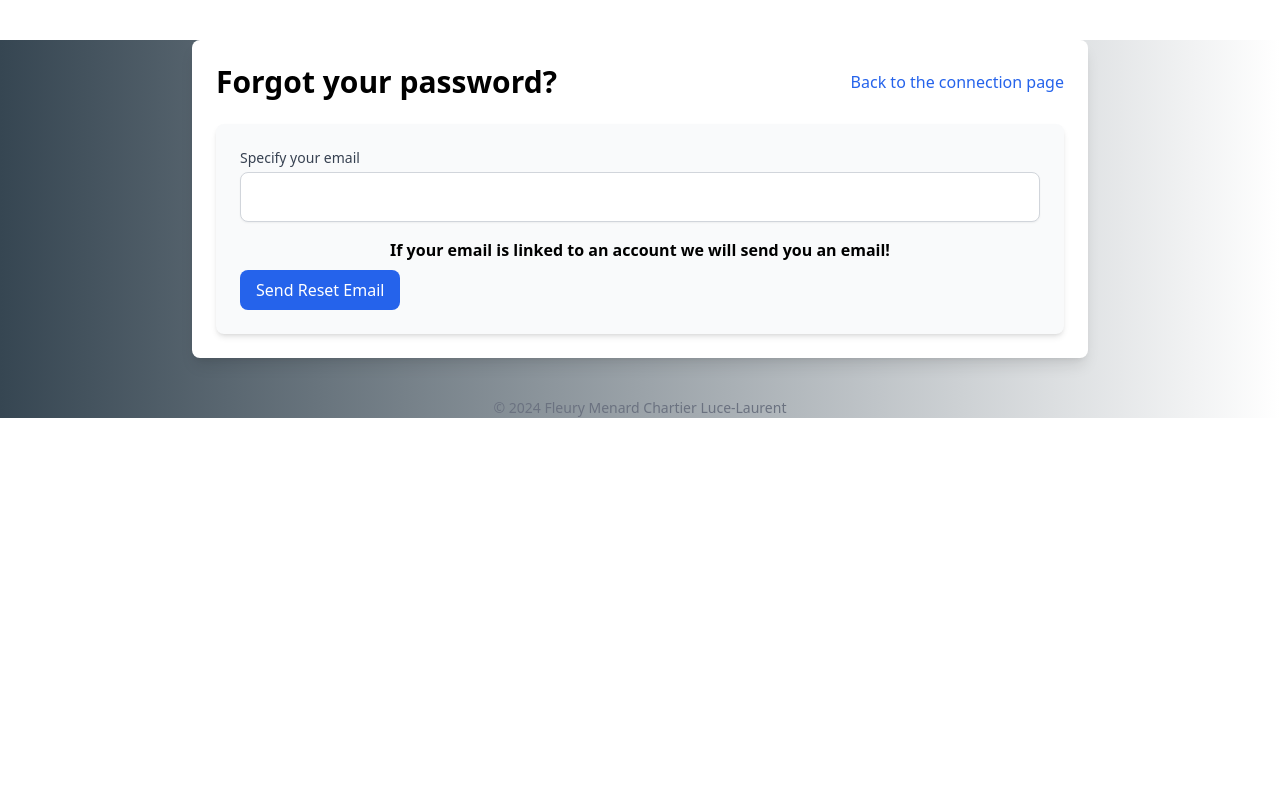
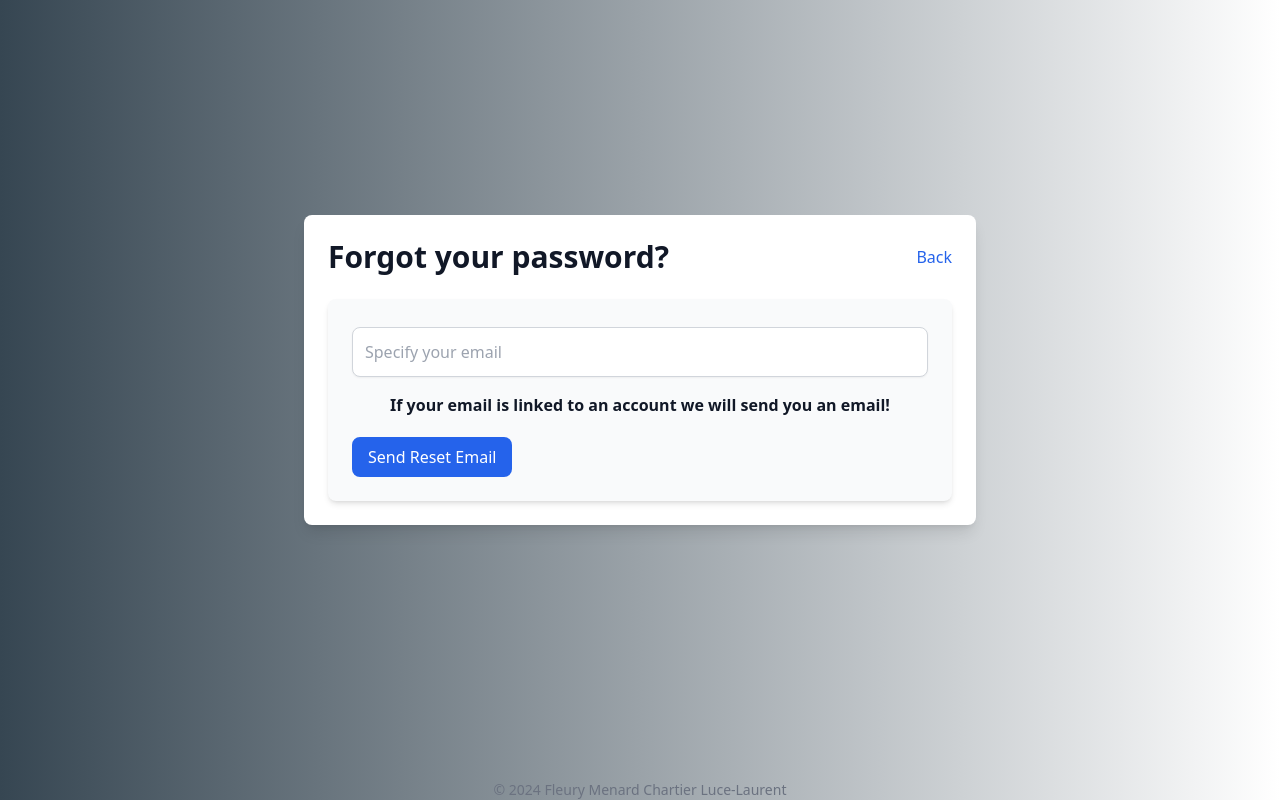
Before and after one commit to MarleyMnd/FinanceTrackerMySQL, a Vue app: page /ForgotPasswd in a window 1280 px wide. Built offline with nearby package versions, Linux system fonts and the light colour scheme.

Commit message:
Overall design/accessibility

```diff
--- a/src/Components/SideBar.vue
+++ b/src/Components/SideBar.vue
@@ -76,7 +76,7 @@
 export default {
   data () {
     return {
-      isSidebarOpen: true
+      isSidebarOpen: false
     }
   },
   methods: {
--- a/src/Views/CreateAccount.vue
+++ b/src/Views/CreateAccount.vue
@@ -1,9 +1,9 @@
 <template>
-  <div class="gradient-bg">
-    <div class="max-w-4xl mx-auto p-6 bg-white shadow-lg rounded-lg mt-10">
+  <div class="bg-color min-h-screen flex flex-col justify-between text-gray-900">
+    <div class="w-full max-w-2xl mx-auto my-auto p-6 bg-white shadow-lg rounded-lg">
       <div class="flex justify-between items-center mb-6">
         <h1 class="text-3xl font-semibold">Welcome to Finance Tracker</h1>
-        <router-link to="/" class="text-blue-600 hover:underline">Back to the connection page</router-link>
+        <router-link to="/" class="text-blue-600 hover:underline">Back</router-link>
       </div>
 
       <div class="bg-gray-50 p-6 rounded-lg shadow-md">
@@ -92,7 +92,7 @@ export default {
 </script>
 
 <style scoped>
-.gradient-bg {
+.bg-color {
   background: linear-gradient(to right, #364652, rgb(255, 255, 255));
 }
 
--- a/src/Views/ForgotPasswd.vue
+++ b/src/Views/ForgotPasswd.vue
@@ -1,28 +1,28 @@
 <template>
-    <div class="gradient-bg">
+    <div class="bg-color min-h-screen flex flex-col justify-between text-gray-900">
       <!-- Conteneur principal -->
-      <div class="max-w-4xl mx-auto p-6 bg-white shadow-lg rounded-lg mt-10">
+      <div class="w-full max-w-2xl mx-auto my-auto p-6 bg-white shadow-lg rounded-lg">
 
         <!-- Header de la page -->
         <div class="flex justify-between items-center mb-6">
           <h1 class="text-3xl font-semibold">Forgot your password?</h1>
-          <router-link to="/" class="text-blue-600 hover:underline">Back to the connection page</router-link>
+          <router-link to="/" class="text-blue-600 hover:underline">Back</router-link>
         </div>
 
         <div class="bg-gray-50 p-6 rounded-lg shadow-md">
 
           <!-- Name and Surname -->
           <div class="mb-4">
-            <label for="email" class="block text-sm font-medium text-gray-700">Specify your email</label>
             <input
               type="text"
               id="email"
               v-model="email"
               class="mt-1 w-full p-3 bg-white text-gray-900 rounded-lg border border-gray-300 shadow-sm focus:ring-blue-500 focus:border-blue-500"
-              placeholder=""
+              placeholder="Specify your email"
+              required
             />
           </div>
-          <h2 class="mb-2 text-center"><strong>If your email is linked to an account we will send you an email!</strong></h2>
+          <h2 class="mb-5 text-center"><strong>If your email is linked to an account we will send you an email!</strong></h2>
           <button @click="sendResetEmail" class="bg-blue-600 hover:bg-blue-500 text-white py-2 px-4 rounded-lg">Send Reset Email</button>
         </div>
 
@@ -53,7 +53,7 @@ export default {
 </script>
 
   <style scoped>
-  .gradient-bg {
+  .bg-color {
     background: linear-gradient(to right, #364652, rgb(255, 255, 255));
   }
   /* Designing for scroll-bar */
--- a/src/Views/LoginPage.vue
+++ b/src/Views/LoginPage.vue
@@ -26,10 +26,10 @@
         <button type="submit" class="bg-primary text-white p-2 rounded-md hover-bg-accent mb-0">
           <strong>Connect</strong>
         </button>
-        <router-link to="/ForgotPasswd" class="text-primary p-1 rounded-md hover:text-[#BD897E]">
+        <router-link to="/ForgotPasswd" class="text-primary text-center p-1 rounded-md hover:text-[#BD897E]">
           <strong>Forgot your password?</strong>
         </router-link>
-        <router-link to="/CreateAccount" class="bg-primary text-white p-2 rounded-md hover-bg-accent mt-1">
+        <router-link to="/CreateAccount" class="bg-primary text-center text-white p-2 rounded-md hover-bg-accent mt-1">
           <strong>Create an account</strong>
         </router-link>
       </form>
```
